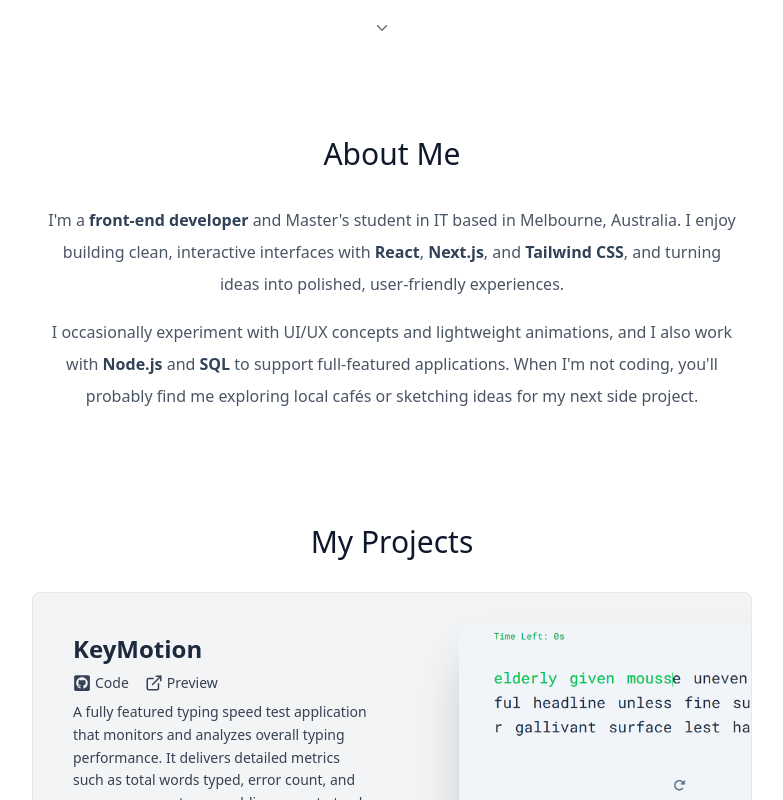
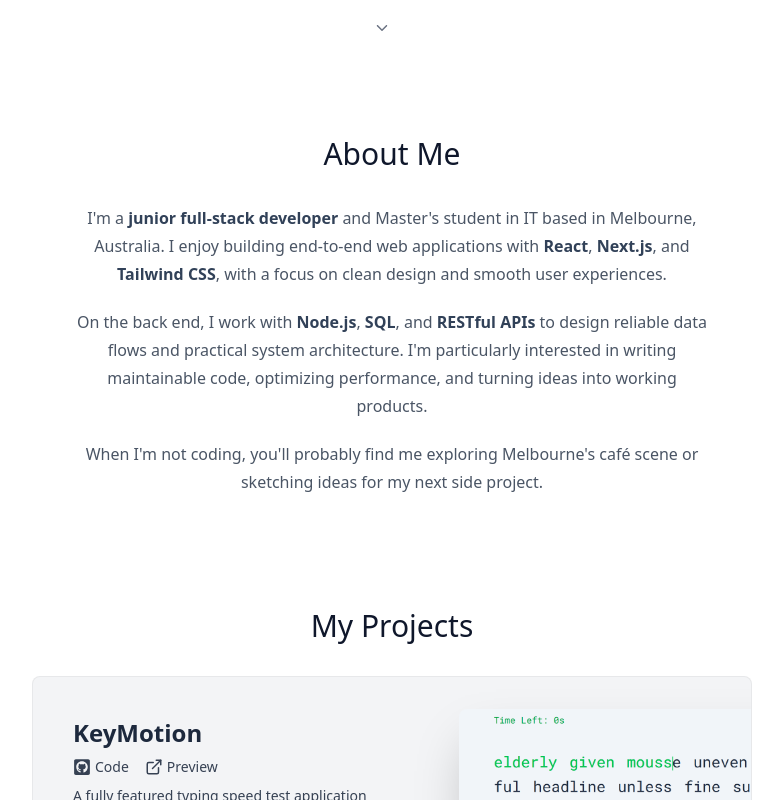
Before and after one commit to LuvsicptZ/kai-portfolio, a Next.js app: page / in a window 1280 px wide. Shown: the part 640-1440 px from the top of the page, without its empty margins (248-1031 px from the left). Built offline with nearby package versions, Linux system fonts and the light colour scheme.

Commit message:
feat: update About and Bio components with new content and styling; enhance Experiences component to support list descriptions; add new Resume.pdf file

```diff
--- a/components/About.tsx
+++ b/components/About.tsx
@@ -10,7 +10,7 @@ export default function About() {
         <motion.section
             id="about"
             ref={ref}
-            className="max-w-180 text-center leading-8 scroll-mt-28 mb-28 px-4"
+            className="max-w-2xl mx-auto text-center leading-7 scroll-mt-28 mb-28 px-4"
             initial={{ opacity: 0, y: 100 }}
             animate={{ opacity: 1, y: 0 }}
             transition={{ delay: 0.175 }}
@@ -19,23 +19,30 @@ export default function About() {
             <SectionHeading>About Me</SectionHeading>
 
             {/* Content */}
-            <p className="text-gray-600 mb-4">
+            <p className="text-gray-600 mb-5">
                 I&apos;m a{" "}
-                <span className="font-semibold text-slate-700">front-end developer</span> and{" "}
-                Master&apos;s student in IT based in Melbourne, Australia. I enjoy building clean,
-                interactive interfaces with{" "}
+                <span className="font-semibold text-slate-700">junior full-stack developer</span>{" "}
+                and Master&apos;s student in IT based in Melbourne, Australia. I enjoy building
+                end-to-end web applications with{" "}
                 <span className="font-semibold text-slate-700">React</span>,{" "}
                 <span className="font-semibold text-slate-700">Next.js</span>, and{" "}
-                <span className="font-semibold text-slate-700">Tailwind CSS</span>, and turning
-                ideas into polished, user-friendly experiences.
+                <span className="font-semibold text-slate-700">Tailwind CSS</span>, with a focus on
+                clean design and smooth user experiences.
+            </p>
+
+            <p className="text-gray-600 mb-5">
+                On the back end, I work with{" "}
+                <span className="font-semibold text-slate-700">Node.js</span>,{" "}
+                <span className="font-semibold text-slate-700">SQL</span>, and{" "}
+                <span className="font-semibold text-slate-700">RESTful APIs</span> to design
+                reliable data flows and practical system architecture. I&apos;m particularly
+                interested in writing maintainable code, optimizing performance, and turning ideas
+                into working products.
             </p>
 
             <p className="text-gray-600">
-                I occasionally experiment with UI/UX concepts and lightweight animations, and I also
-                work with <span className="font-semibold text-slate-700">Node.js</span> and{" "}
-                <span className="font-semibold text-slate-700">SQL</span> to support full-featured
-                applications. When I&apos;m not coding, you&apos;ll probably find me exploring local
-                cafés or sketching ideas for my next side project.
+                When I&apos;m not coding, you&apos;ll probably find me exploring Melbourne&apos;s
+                café scene or sketching ideas for my next side project.
             </p>
         </motion.section>
     )
--- a/components/Bio.tsx
+++ b/components/Bio.tsx
@@ -50,7 +50,11 @@ export default function Bio() {
       {/* Contact Links */}
       <div className="flex gap-4">
         {/* Download Resume Button */}
-        <a href="/cv.pdf" download className="flex items-center justify-center gap-2 bg-[#1a1f36] text-white px-6 py-3 rounded-full hover:bg-black transition-all duration-300 shadow-lg hover:shadow-xl hover:-translate-y-0.5 font-semibold">
+        <a
+          href="/Resume.pdf"
+          download="Resume.pdf"
+          className="flex items-center justify-center gap-2 bg-[#1a1f36] text-white px-6 py-3 rounded-full hover:bg-black transition-all duration-300 shadow-lg hover:shadow-xl hover:-translate-y-0.5 font-semibold"
+        >
           Download CV
           <HiDownload className="w-5 h-5" />
         </a>
--- a/components/Experiences.tsx
+++ b/components/Experiences.tsx
@@ -37,9 +37,19 @@ export default function Experiences() {
                     >
                         <h3 className="font-semibold capitalize">{item.title}</h3>
                         <p className="font-normal mt-0!">{item.location}</p>
-                        <p className="mt-1! font-normal! text-gray-700">
-                            {item.description}
-                        </p>
+                        {Array.isArray(item.description) ? (
+                            <ul className="mt-2 list-disc pl-5 text-gray-700">
+                                {item.description.map((detail, idx) => (
+                                    <li key={idx} className="mb-1 last:mb-0">
+                                        {detail}
+                                    </li>
+                                ))}
+                            </ul>
+                        ) : (
+                            <p className="mt-1! font-normal! text-gray-700">
+                                {item.description}
+                            </p>
+                        )}
                     </VerticalTimelineElement>
                 ))}
             </VerticalTimeline>
--- a/lib/data.ts
+++ b/lib/data.ts
@@ -42,25 +42,29 @@ export const projectsData = [
 export const skillsData = [
     "HTML",
     "CSS",
-    "JavaScript",
     "TypeScript",
+
     "React",
     "Next.js",
-    "Vue3",
+    "Vue.js",
+    "Framer Motion",
+    "Tailwind",
 
-    "Tailwind",
-    "Framer Motion",
     "Node.js",
     "Express",
+    "NestJS",
+    "Spring Boot",
+
     "SQL",
     "Prisma",
+    "Supabase",
 
     "Git",
     "Jest",
-    "React Testing Library",
-    "Boostrap",
+    "Bootstrap",
+    "Docker",
+    "CI/CD",
 
-    "Docker",
     "Vercel",
     "AWS (basic)",
 ]
@@ -76,9 +80,15 @@ export const experiencesData = [
     {
         title: "Frontend Developer (Intern)",
         location: "Lingyun Technology, Shenzhen",
-        description: "Developed internal admin dashboards with Next.js, React, TypeScript, and Tailwind CSS. Built reusable components using Atomic Design patterns. Worked with product, design, QA, and backend teams through Jira to ship features on time. Added Framer Motion animations to improve the overall UX.",
+        description: [
+            "Refactored the attendance module in Spring Boot into stateless RESTful APIs with standardized CRUD design, improving front-end integration.",
+            "Applied Service and Repository patterns with DTOs and TypeScript interfaces to enforce data consistency and reduce runtime errors.",
+            "Optimized JPA pagination and implemented front-end debounce and fuzzy search, improving API response time by ~30% and lowering database load.",
+            "Designed a responsive UI system using Atomic Design, Tailwind CSS, Framer Motion, and the Factory Pattern to maximize component reusability.",
+            "Followed Git-flow, led PR reviews for core modules, and contributed to Docker-based CI/CD pipelines for automated deployments to Vercel.",
+        ],
         icon: React.createElement(CgWorkAlt),
-        date: "2024 Mar - 2024 Jun",
+        date: "2024 Jan - 2024 Jun",
     }
 
 ]
```
Also changed, not shown: 1 other file (tests, documents, lock files or other folders).
